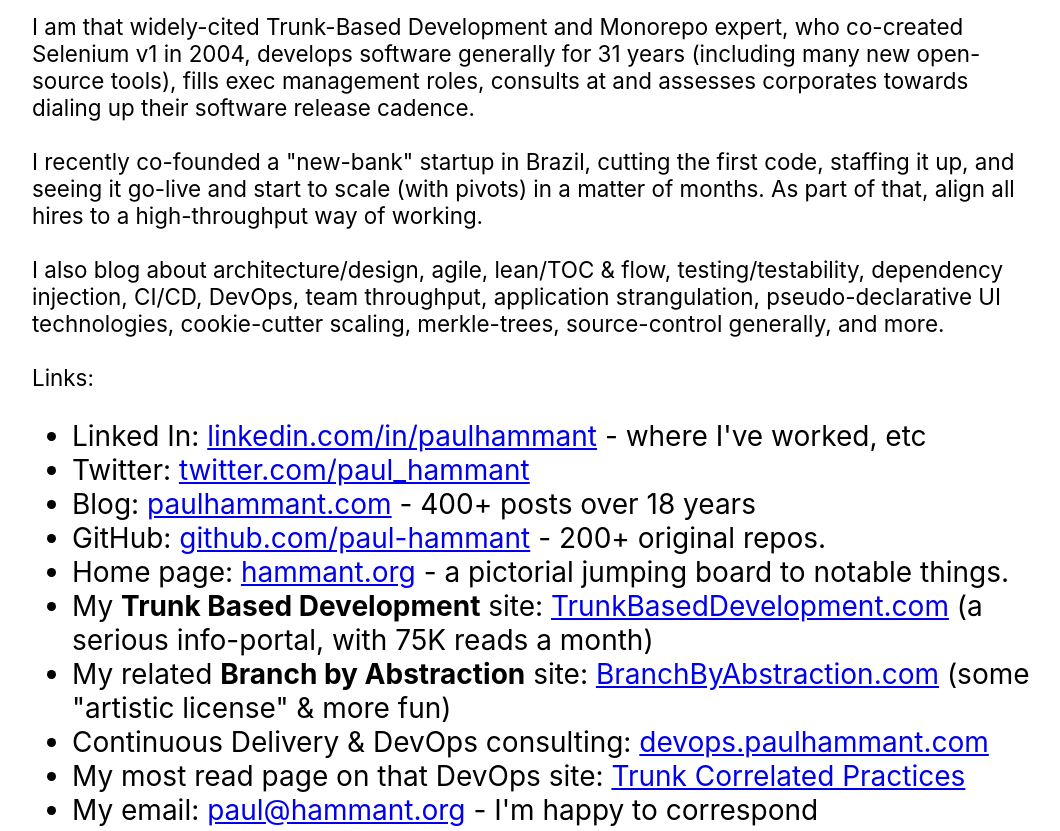
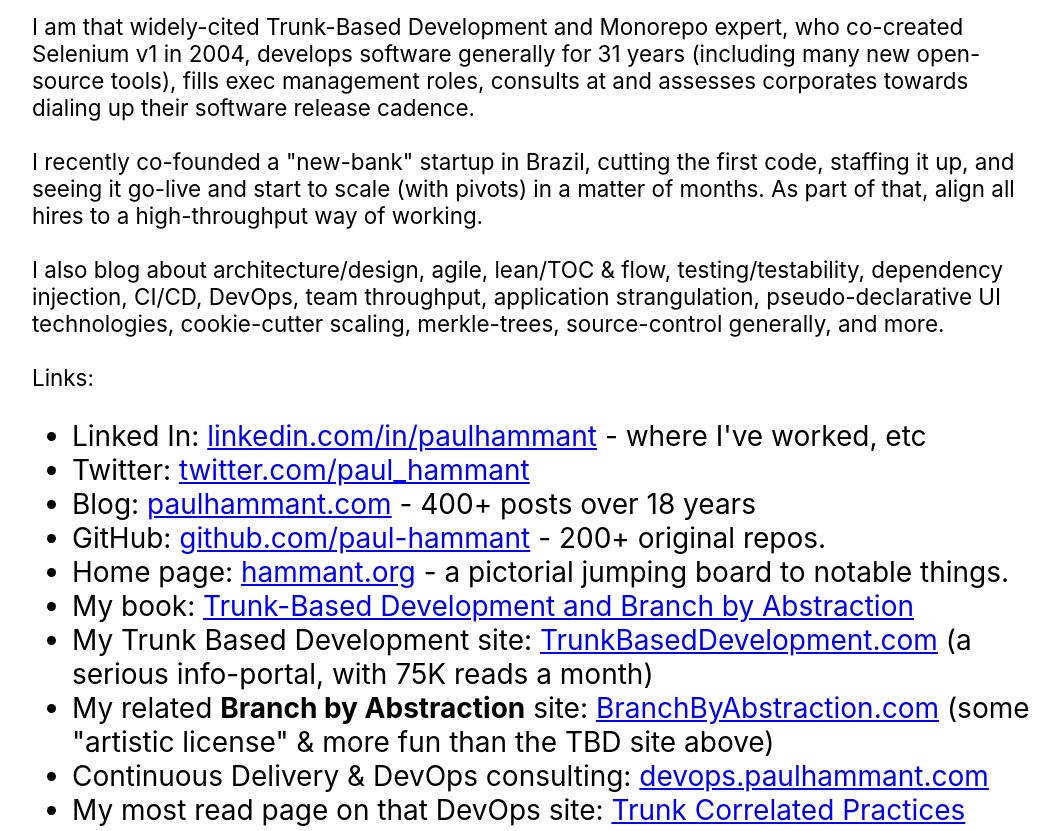
Before and after one commit to paul-hammant/ph-l.in, a plain HTML site: page ks/index.html in a window 1280 px wide. Shown: the part 101-932 px from the top of the page, without its empty margins (108-1168 px from the left). Drawn offline with Linux system fonts and the light colour scheme.

Commit message:
link to book

```diff
--- a/ks/index.html
+++ b/ks/index.html
@@ -55,12 +55,13 @@
     <li>Home page: <a target="_blank" href="https://hammant.org/">hammant.org</a> - a pictorial jumping board to notable
         things.
     </li>
-    <li>My <strong>Trunk Based Development</strong> site: <a target="_blank" href="https://trunkbaseddevelopment.com">TrunkBasedDevelopment.com</a>
+    <li>My book: <a target="_blank" href="https://leanpub.com/trunk-based-development">Trunk-Based Development and Branch by Abstraction</a></li>
+    <li>My Trunk Based Development site: <a target="_blank" href="https://trunkbaseddevelopment.com">TrunkBasedDevelopment.com</a>
         (a serious info-portal, with 75K reads a month)
     </li>
     <li>My related <strong>Branch by Abstraction</strong> site: <a target="_blank"
                                                                    href="https://branchbyabstraction.com">BranchByAbstraction.com</a>
-        (some "artistic license" & more fun)
+        (some "artistic license" & more fun than the TBD site above)
     </li>
     <li>Continuous Delivery & DevOps consulting: <a target="_blank" href="https://devops.paulhammant.com">devops.paulhammant.com</a>
     </li>
```
